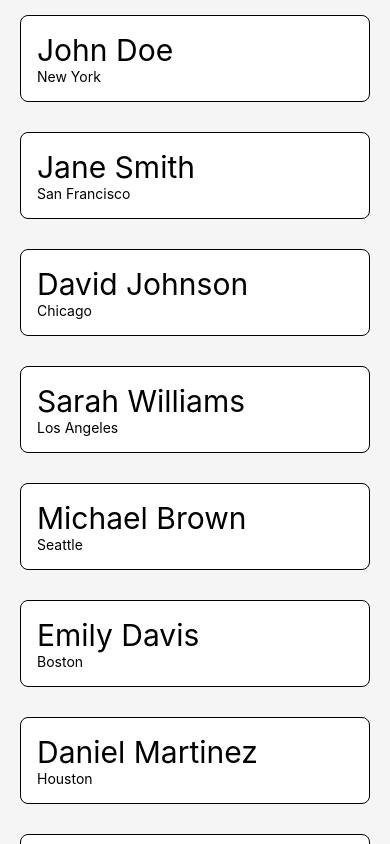
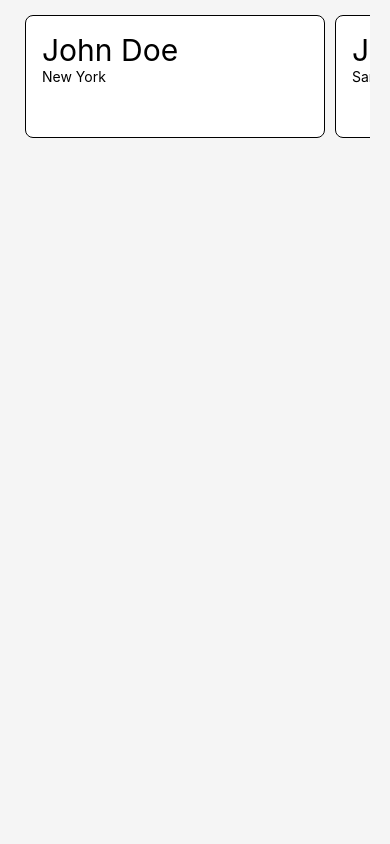
Before and after one commit to martinkarugaba/react_native_lists, a React Native app: screen / in a window 390 px wide. Built offline with nearby package versions, Linux system fonts and the light colour scheme.

Commit message:
FlatList: Intro

```diff
--- a/App.js
+++ b/App.js
@@ -3,25 +3,31 @@
   StyleSheet,
   Text,
   SafeAreaView,
+  FlatList,
+  StatusBar,
   View,
-  StatusBar,
 } from 'react-native';
 import mentorsList from './data.json';
 
 export default function App() {
   return (
     <SafeAreaView style={styles.container}>
-      <ScrollView style={styles.scrollView}>
-        {mentorsList.map((mentor) => {
-          console.log(mentor.id)
-          return (
-            <View style={styles.card} key={mentor.id}>
-              <Text style={styles.cardText}>{mentor.mentor}</Text>
-              <Text>{mentor.location}</Text>
-            </View>
-          );
-        })}
-      </ScrollView>
+      <View style={styles.scrollView}>
+        <FlatList
+          data={mentorsList}
+          renderItem={({ item }) => {
+            console.log(item.id);
+            return (
+              <View style={styles.card} key={item.id}>
+                <Text style={styles.cardText}>{item.mentor}</Text>
+                <Text>{item.location}</Text>
+              </View>
+            );
+          }}
+          keyExtractor={(item, index) => item.id.toString()}
+          horizontal
+        />
+      </View>
     </SafeAreaView>
   );
 }
@@ -41,8 +47,10 @@
     borderRadius: 8,
     borderWidth: 1,
     marginVertical: 15,
+    marginHorizontal: 5,
+    width: 300,
   },
   cardText: {
     fontSize: 30,
-  }
+  },
 });
```
